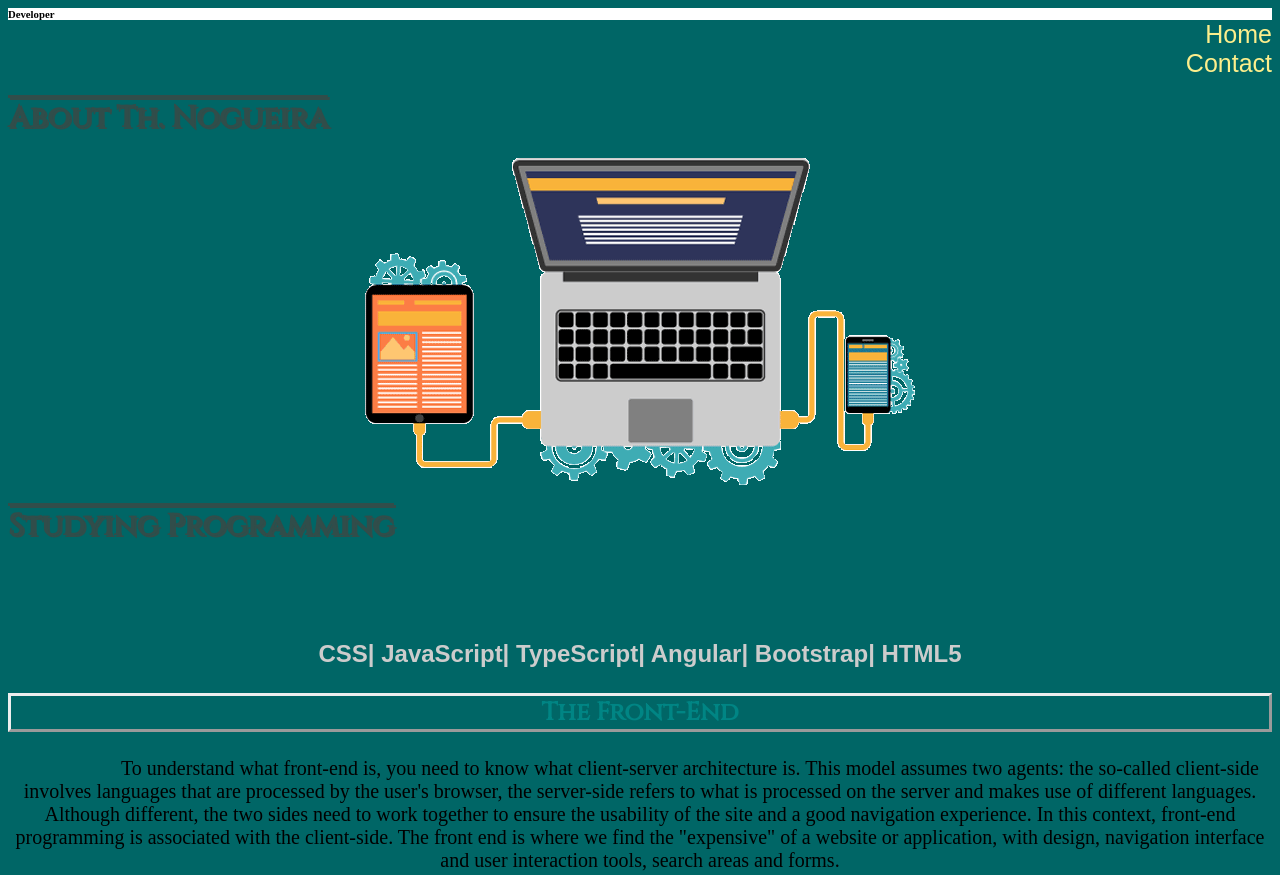
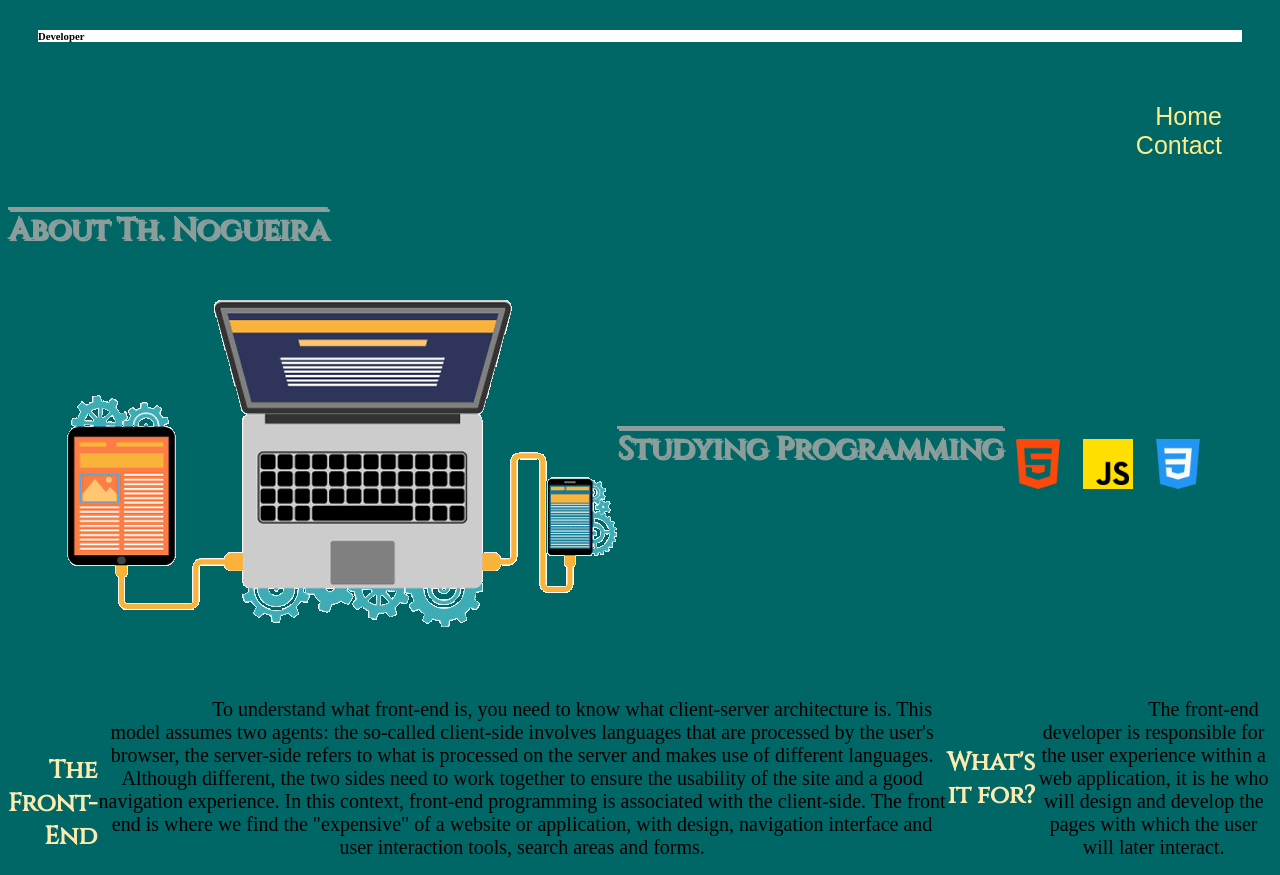
Before and after one commit to theonnogueira/FundamentosCSS, a plain HTML site: page index.html in a window 1280 px wide. Shown: the top 875 px of the page. Drawn offline with Linux system fonts and the light colour scheme; files that its build step writes are made by us from their sources; a web font is replaced by a local one.

Commit message:
Add files via upload

```diff
--- a/Assets/img/css/style.css
+++ b/Assets/img/css/style.css
@@ -1,9 +1,11 @@
 /*
 Estilos da página index.html
 */
-.center {
-    text-align: center;
+.tm-social {
+
 }
+
+
 
 
 
--- /dev/null
+++ b/Assets/img/script/script.js
@@ -0,0 +1,5 @@
+
+
+//Variaveis no JS
+var nome = 'maria'
+console.log(nome)
--- a/index.html
+++ b/index.html
@@ -4,6 +4,8 @@
 <!DOCTYPE html>
 <html lang="pt-br">
 <head>
+    <link rel="stylesheet" href="style.css">
+
     <meta charset="UTF-8">
     <meta http-equiv="X-UA-Compatible" content="IE=edge">
     <meta name="viewport" content="width=device-width, initial-scale=1.0">
@@ -14,17 +16,19 @@
         }
         p {
             font-size: 20px;
-           text-align: center;
+           /* text-align: center;  */
            text-indent: 100px;
+
         }
         h1 {
-            text-decoration-line: overline;
+            text-decoration-line:overline;
             text-align: left;
-            color: #314d4a;
+            color: #8b9e9b;
             font-family:'Cinzel', serif;
             font-size: 30px;
             background-image: url("") ;
             text-shadow: 2px 2px;
+            margin-bottom: 50px;
 
 
 
@@ -35,8 +39,8 @@
             font-size: 15px;
             font-family: 'Cinzel', serif;
             list-style-type: none;
-            margin: 0;
-            padding: 0;
+            margin: 20px;
+            padding: 30px;
 
 
         }
@@ -48,10 +52,13 @@
         a {
             color:#fcee8c ;
             text-decoration-line: none;
+            margin: none;
+            padding: none;
+
 
         }
         a:hover {
-            color: #575048;
+            color: #8b9e9b;
             text-align: left;
         }
 
@@ -69,6 +76,12 @@
 
         div {
             text-align: center;
+            display: flex;
+            flex-flow: row;
+            flex-wrap: row wrap;
+            justify-content: center;
+            align-items: center;
+            margin-bottom: 50px;
 
         }
         body {
@@ -77,14 +90,15 @@
         }
         h2 {
             color: #cccccc;
+            text-align: right;
             font-family: Arial, Helvetica, sans-serif;
         }
         h3 {
-            text-align: center;
-            color: #008584;
+            text-align: right;
+            color: #fbebaf;
             font-size: 25;
             font-family: 'Cinzel', serif;
-            border-style: outset;
+            border-style:none;
         }
         h4 {
             text-align: center;
@@ -93,8 +107,18 @@
             font-family: Arial, Helvetica, sans-serif;
             }
             h6 {
-            margin: auto;
+            margin: 30px;
             display: block;
+            }
+            #tm-social {
+                width: 50 px;
+                height: 50px;
+                padding: 10px;
+            }
+            #tm-linguage {
+                width: 50 px;
+                height: 50px;
+                padding: 10px;
             }
     </style>
     <link rel="stylesheet" href="Assets/css/style.css">
@@ -109,18 +133,23 @@
             <a href="contato.html"> Contact </a>
         </li>
     </ul>
+
     <h1>
         About Th. Nogueira</h1>
         <div>
             <img src="Assets/img/X7bO5PtVJeyKEvYu_tH034NlZX5bauErF.gif" alt="Computer Gif">
+            <br>
+            <h1>Studying Programming </h1>
+            <img id="tm-linguage" src="assets/img/html-5.png" alt="Logo da ferramento HTML">
+            <img id="tm-linguage" src="assets/img/js.png" alt="Logo da linguagem JavaScript">
+            <img id="tm-linguage" src="assets/img/css-3.png" alt="Logo da ferramento CSS">
+            <!-- <h2> CSS| JavaScript| TypeScript| Angular| Bootstrap| HTML5 </h2> -->
         </div>
+
         <div>
-
-            <h1>Studying Programming </h1>
             <br>
             <br>
-            <br>
-    <h2> CSS| JavaScript| TypeScript| Angular| Bootstrap| HTML5 </h2>
+
     <h3> The Front-End </h3>
             <div>
                 <p id="p1">
@@ -145,17 +174,47 @@
 
 
 
+
         </div>
 <br>
 <br>
 <br>
     <h4 class="hfor">The evolution of technology</h4>
     <div>
+        <style>
+            div {
+                text-align: center;
+            display: flex;
+            flex-flow: row;
+            flex-wrap: row wrap;
+            justify-content: center;
+            align-items: center;
+            }
+        </style>
         <iframe width="1280" height="400" src="https://www.youtube.com/embed/tcLLTsP3wlo" title="YouTube video player" frameborder="0" allow="accelerometer; autoplay; clipboard-write; encrypted-media; gyroscope; picture-in-picture" allowfullscreen></iframe>
     </div>
 
 
 
+  <script src="assets/img/script/script.js"></script>
 
+  <hr>
+  <div>
+      <a href="https://github.com/theonnogueira" target="_blank"> <img id="tm-social" src="assets/img/github.png" alt="Logo do Github"></a>
+   <a href="https://www.linkedin.com/in/theo-nogueira/ " target="_blank" ><img id="tm-social" src="assets/img/linkedin.png" alt="Logo do LinkedIn"></a>
+   <a href="https://outlook.live.com/owa/theonnogueira/" target="_blank"> <img id="tm-social" src="assets/img/outlook.png" alt="Logo do Outlook"></a>
+
+</div>
+  <footer>
+      <style>
+          p {
+              text-align: center;
+          }
+      </style>
+      <p>
+        Todos os direitos reservados: Theo N Medeiros &copy;
+      </p>
+
+  </footer>
 </body>
 </html>
```
Also changed, not shown: contato.html (+43 -7 lines), Assets/img/css-3.png (added), Assets/img/github.png (added), Assets/img/html-5.png (added), Assets/img/js.png (added), Assets/img/linkedin.png (added), Assets/img/outlook.png (added).
